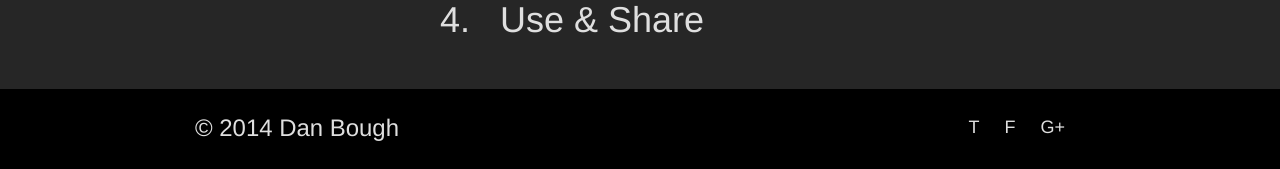
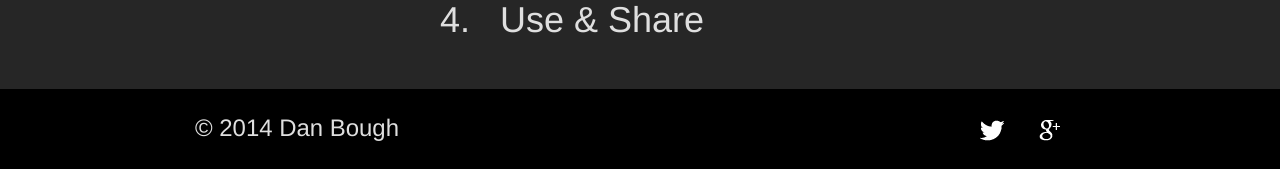
Before and after one commit to dbough/Photo-Swatch, a PHP site: page /?p=1 in a window 1280 px wide. Shown: the part 798-967 px from the top of the page. Run offline with PHP 8.4, Linux system fonts and the light colour scheme; some libraries are stand-ins or nearby versions.

Commit message:
Adding sociial icons.

```diff
--- a/css/main.css
+++ b/css/main.css
@@ -359,6 +359,29 @@ a:hover > .row {
     padding:0 10px;
 }
 
+/* social icons */
+span.apico-white {
+  background-image: url("../img/ap_icons_white_social.png");
+}
+.apico {
+    padding-bottom:-3px
+    line-height: 32px;
+    vertical-align: middle;
+}
+.apico-white {
+  display: inline-block;
+  width: 32px;
+  height: 32px;
+  line-height: 32px;
+  vertical-align: middle;
+}
+
+.apico-twitter {
+  background-position: 0px -2px;
+}
+.apico-google-plus {
+  background-position: -100px 0px;
+}
 
 /* ==========================================================================
    Helper classes
--- a/footer.php
+++ b/footer.php
@@ -7,9 +7,16 @@
                     <div class="f_left copyright">&copy; <?php echo date('Y') ?> <a href="http://www.danielbough.com">Dan Bough</a></div>
                     <div class="f_right inline_list social clearfix">
                         <ul>
-                            <li><a href="#">T</a></li>
-                            <li><a href="#">F</a></li>
-                            <li><a href="#">G+</a></li>
+                            <li>
+                                <a href="//twitter.com/danielbough">
+                                    <span title="Follow Dan Bough on Twitter!" class="apico-twitter apico-white"></span>
+                                </a>
+                            </li>
+                            <li>
+                                <a href="//plus.google.com/+DanielBough">
+                                    <span title="Follow Dan Bough on Google+!" class="apico-google-plus apico-white"></span>
+                                </a>
+                            </li>
                         </ul>
                     </div>
                 </div>
```
Also changed, not shown: img/ap_icons_white_2x_social.png (added), img/ap_icons_white_social.png (added).
